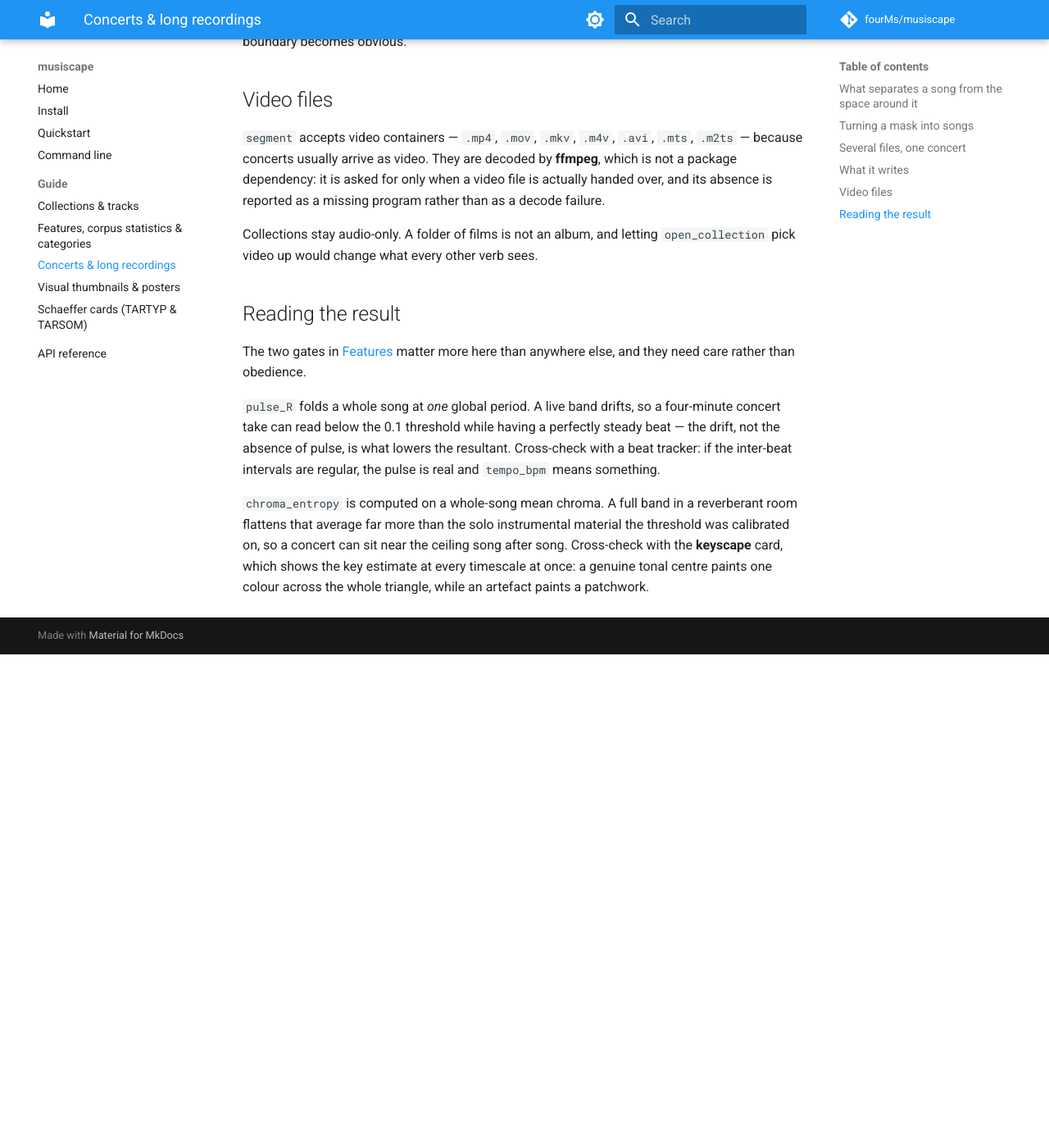
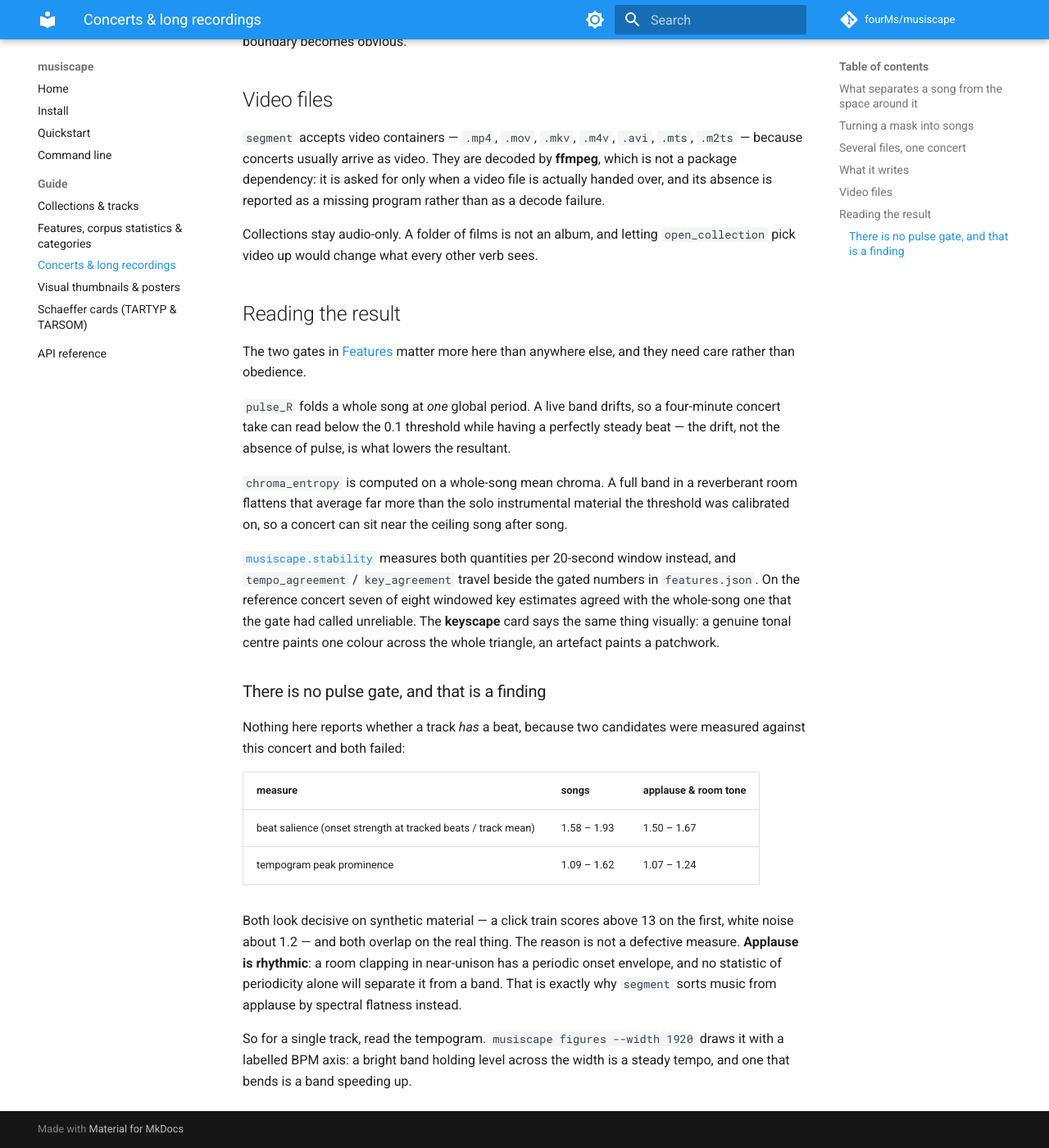
Before and after one commit to fourMs/musiscape, an MkDocs documentation site: the page built from docs/guide/concerts.md, in a window 1280 px wide and 1400 px high, scrolled down 2237 px. Shown: the whole window at 82% size. Built offline with MkDocs 1.6.1 and Material for MkDocs 9.7.7, drawn with Linux system fonts in a browser that asks for light colours; comment, search, counter and statistics services are not loaded; before the commit the page ends 3035 px from its top, so only the background shows below that.

Commit message:
Document the stability descriptors and the figures and pdf verbs

```diff
--- a/docs/guide/concerts.md
+++ b/docs/guide/concerts.md
@@ -108,11 +108,34 @@ rather than obedience.
 
 `pulse_R` folds a whole song at *one* global period. A live band drifts, so a four-minute concert
 take can read below the 0.1 threshold while having a perfectly steady beat — the drift, not the
-absence of pulse, is what lowers the resultant. Cross-check with a beat tracker: if the inter-beat
-intervals are regular, the pulse is real and `tempo_bpm` means something.
+absence of pulse, is what lowers the resultant.
 
 `chroma_entropy` is computed on a whole-song mean chroma. A full band in a reverberant room flattens
 that average far more than the solo instrumental material the threshold was calibrated on, so a
-concert can sit near the ceiling song after song. Cross-check with the **keyscape** card, which
-shows the key estimate at every timescale at once: a genuine tonal centre paints one colour across
-the whole triangle, while an artefact paints a patchwork.
+concert can sit near the ceiling song after song.
+
+[`musiscape.stability`](../api.md) measures both quantities per 20-second window instead, and
+`tempo_agreement` / `key_agreement` travel beside the gated numbers in `features.json`. On the
+reference concert seven of eight windowed key estimates agreed with the whole-song one that the gate
+had called unreliable. The **keyscape** card says the same thing visually: a genuine tonal centre
+paints one colour across the whole triangle, an artefact paints a patchwork.
+
+### There is no pulse gate, and that is a finding
+
+Nothing here reports whether a track *has* a beat, because two candidates were measured against this
+concert and both failed:
+
+| measure | songs | applause & room tone |
+|---|---|---|
+| beat salience (onset strength at tracked beats / track mean) | 1.58 – 1.93 | 1.50 – 1.67 |
+| tempogram peak prominence | 1.09 – 1.62 | 1.07 – 1.24 |
+
+Both look decisive on synthetic material — a click train scores above 13 on the first, white noise
+about 1.2 — and both overlap on the real thing. The reason is not a defective measure. **Applause is
+rhythmic**: a room clapping in near-unison has a periodic onset envelope, and no statistic of
+periodicity alone will separate it from a band. That is exactly why `segment` sorts music from
+applause by spectral flatness instead.
+
+So for a single track, read the tempogram. `musiscape figures --width 1920` draws it with a labelled
+BPM axis: a bright band holding level across the width is a steady tempo, and one that bends is a
+band speeding up.
```
Also changed, not shown: CHANGELOG.md (+30 -4 lines), README.md (+2 -0 lines), docs/api.md (+8 -0 lines), docs/cli.md (+18 -0 lines).
